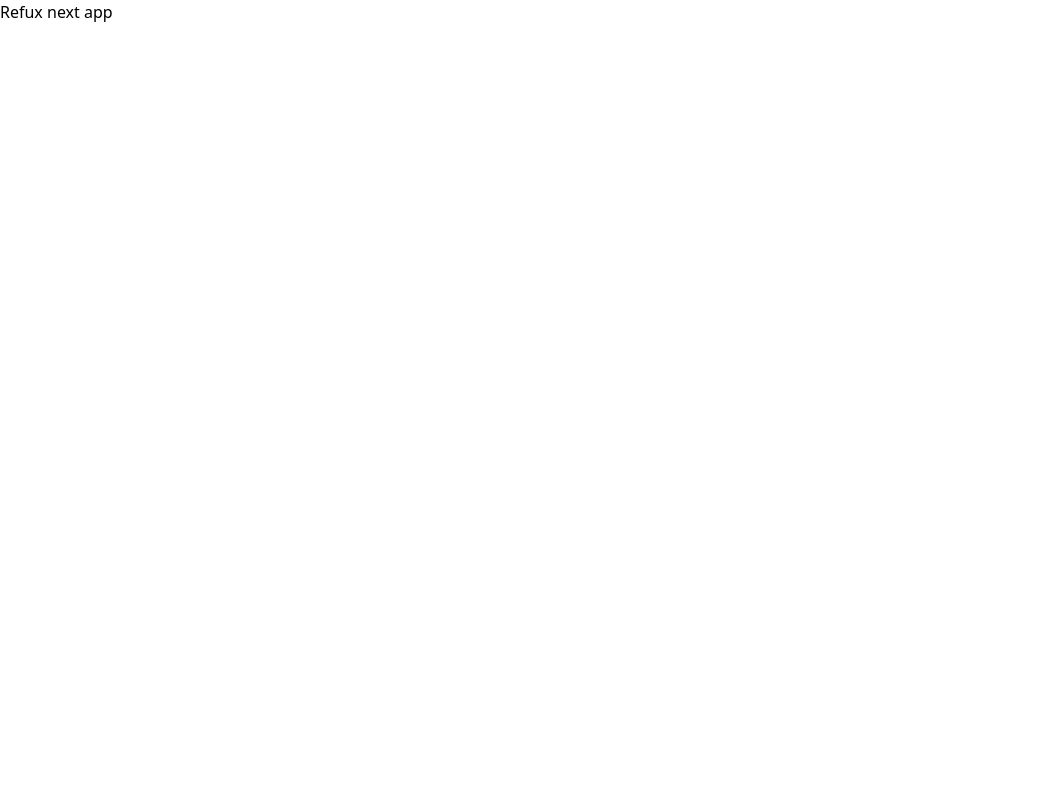
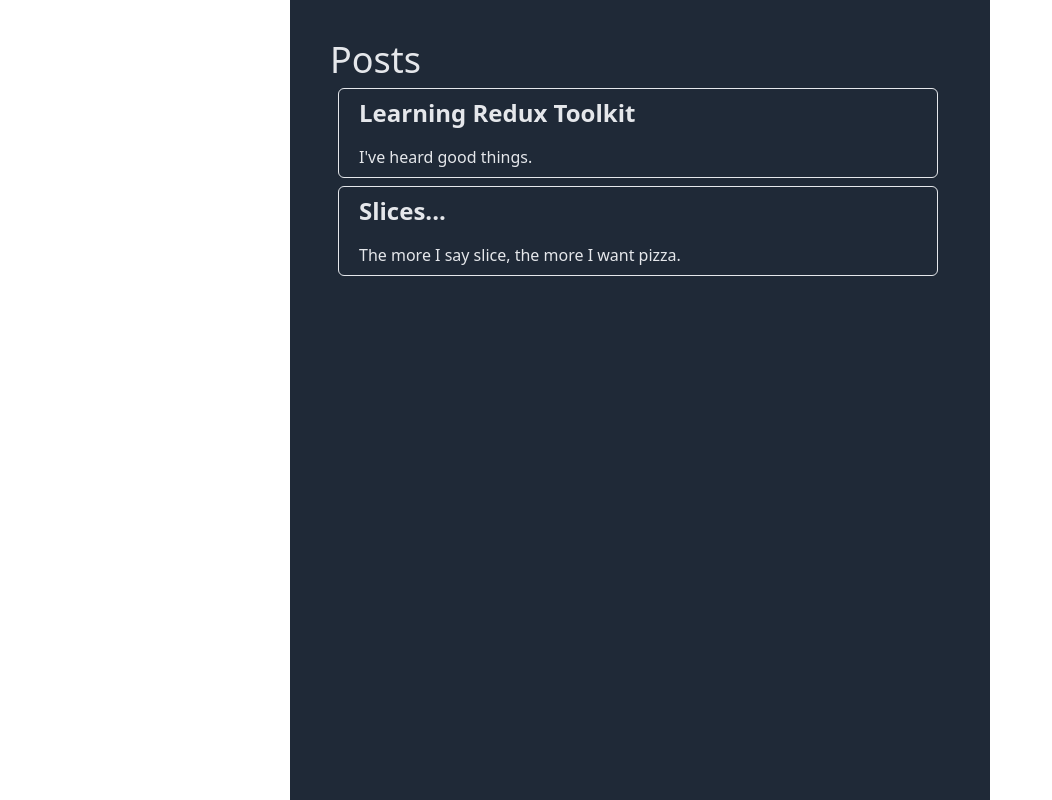
Before and after one commit to NeilRow56/next_redux_toolkit, a Next.js app: page / in a window 1280 px wide. Shown: the whole page, without its empty margins (0-1052 px from the left). Built offline with nearby package versions, Linux system fonts and the light colour scheme.

Commit message:
Lesson two - initial setup of posts

```diff
--- /dev/null
+++ b/components/PostsList.js
@@ -0,0 +1,25 @@
+import React from 'react'
+import { useSelector } from 'react-redux'
+import { selectAllPosts } from '../redux/features/postsSlice'
+
+const PostsList = () => {
+
+    const posts = useSelector(selectAllPosts)
+
+    const renderedPosts = posts.map((post) => (
+        <article className='border border-gray-200 rounded-md m-2 max-w-[600px] ' key={post.id}>
+            <h3 className='text-2xl text-gray-200 font-bold px-5 py-2'>{post.title}</h3>
+            {/* First 100 posts */}
+            <p className='text-gray-200 px-5 py-2 '>{post.content.substring(0, 100)}</p>
+        </article>
+    ))
+  return (
+    <section className='items-center mx-auto'>
+        <h2 className='text-4xl font bold text-gray-200'>Posts</h2>
+        {renderedPosts}
+    </section>
+
+  )
+}
+
+export default PostsList
--- a/pages/counter.js
+++ b/pages/counter.js
@@ -5,7 +5,7 @@
         increment,
         reset,
         incrementByAmount
-      } from '../redux/counterSlice'
+      } from '../redux/features/counterSlice'
 
 
 export default function Counter() {
--- a/pages/index.js
+++ b/pages/index.js
@@ -1,17 +1,19 @@
 import Head from 'next/head'
+import PostsList from '../components/PostsList'
 
 
 export default function Home() {
   return (
     <div className=''>
       <Head>
-        <title>Redux Next App</title>
+        <title>Redux Tutorial</title>
         <meta name="description" content="Generated by create next app" />
         <link rel="icon" href="/favicon.ico" />
       </Head>
 
-      <main >
-        <h1> Refux next app</h1>
+      <main className='container max-w-[700px] mx-auto bg-gray-800 text-whites h-screen p-10 pt-10'>
+
+        <PostsList />
       </main>
 
 
--- /dev/null
+++ b/redux/features/postsSlice.js
@@ -0,0 +1,29 @@
+import { createSlice, nanoid } from "@reduxjs/toolkit";
+
+
+const initialState = [
+    {
+        id: '1',
+        title: 'Learning Redux Toolkit',
+        content: "I've heard good things.",
+
+    },
+    {
+        id: '2',
+        title: 'Slices...',
+        content: "The more I say slice, the more I want pizza.",
+
+    }
+]
+
+
+const postsSlice = createSlice({
+    name: 'posts',
+    initialState,
+    reducers:{
+
+    }
+})
+
+export const selectAllPosts = (state) => state.posts
+export default postsSlice.reducer
--- a/redux/store.js
+++ b/redux/store.js
@@ -1,10 +1,12 @@
 import { configureStore } from '@reduxjs/toolkit'
-import counterReducer from '../redux/counterSlice'
+import counterReducer from '../redux/features/counterSlice'
+import postsReducer from '../redux/features/postsSlice'
 
 
 export const store = configureStore({
     reducer: {
-        counter: counterReducer
+        counter: counterReducer,
+        posts: postsReducer
     }
 
 })
```
Also changed, not shown: redux/features/counterSlice.js (renamed from redux/counterSlice.js).
